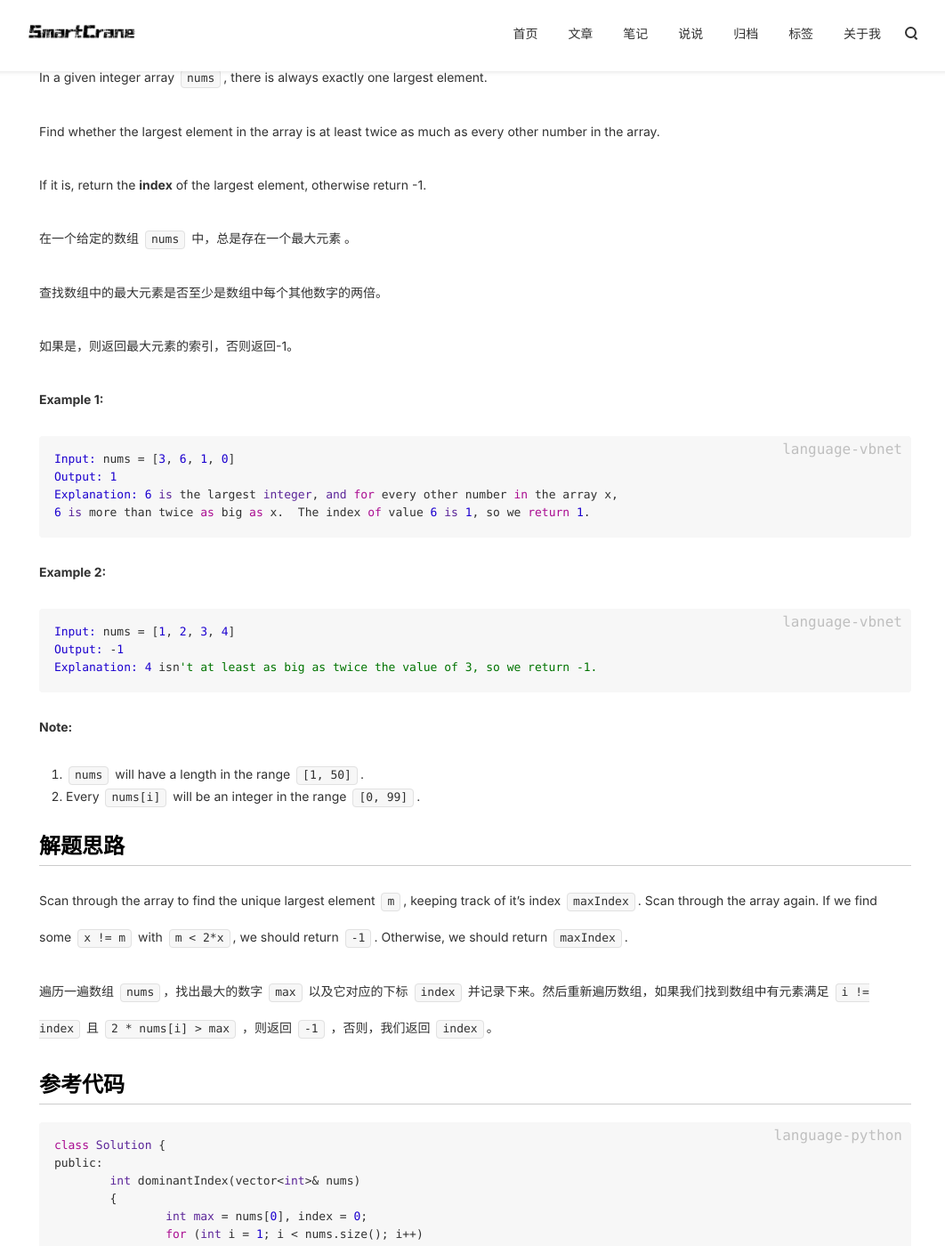
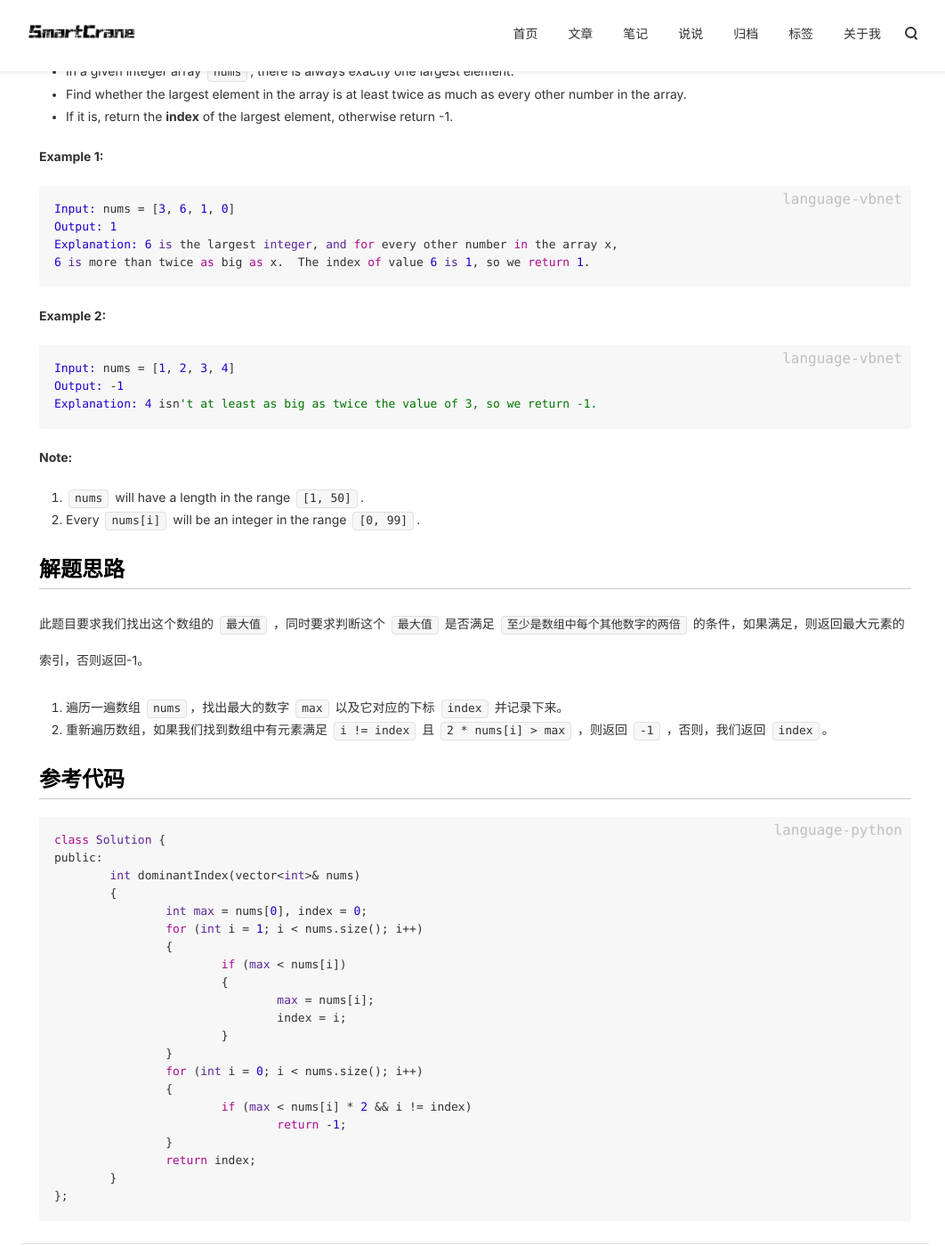
Before and after one commit to smartcrane2/smartcrane2.github.io, a Jekyll site: the page built from _posts/Leetcode/2018-09-19-Leetcode747.md, in a window 1280 px wide and 1400 px high, scrolled down 316 px. Shown: the whole window at 89% size, without its empty margins (106-1168 px from the left). Built offline with Jekyll 4.4.1, drawn with Linux system fonts in a browser that asks for light colours; nearby versions of some CDN libraries; comment, search, counter and statistics services are not loaded.

Commit message:
edit note leetcode747

````diff
--- a/_posts/Leetcode/2018-09-19-Leetcode747.md
+++ b/_posts/Leetcode/2018-09-19-Leetcode747.md
@@ -12,19 +12,11 @@ category: Leetcode 刷题笔记
 
 ## 题目描述
 
-In a given integer array `nums`, there is always exactly one largest element.
+* In a given integer array `nums`, there is always exactly one largest element.
+* Find whether the largest element in the array is at least twice as much as every other number in the array.
+* If it is, return the **index** of the largest element, otherwise return -1.
 
-Find whether the largest element in the array is at least twice as much as every other number in the array.
-
-If it is, return the **index** of the largest element, otherwise return -1.
-
-在一个给定的数组 `nums` 中，总是存在一个最大元素 。
-
-查找数组中的最大元素是否至少是数组中每个其他数字的两倍。
-
-如果是，则返回最大元素的索引，否则返回-1。
-
-**Example 1:**
+##### Example 1:
 ```
 Input: nums = [3, 6, 1, 0]
 Output: 1
@@ -32,21 +24,22 @@ Explanation: 6 is the largest integer, and for every other number in the array x
 6 is more than twice as big as x.  The index of value 6 is 1, so we return 1.
 ```
 
-**Example 2:**
+##### Example 2:
 ```
 Input: nums = [1, 2, 3, 4]
 Output: -1
 Explanation: 4 isn't at least as big as twice the value of 3, so we return -1.
 ```
 
-**Note:**
+##### Note:
 1. `nums` will have a length in the range `[1, 50]`.
 2. Every `nums[i]` will be an integer in the range `[0, 99]`.
 
 ## 解题思路
-Scan through the array to find the unique largest element `m`, keeping track of it's index `maxIndex`. Scan through the array again. If we find some `x != m` with `m < 2*x`, we should return `-1`. Otherwise, we should return `maxIndex`.
+此题目要求我们找出这个数组的 `最大值` ，同时要求判断这个 `最大值` 是否满足 `至少是数组中每个其他数字的两倍` 的条件，如果满足，则返回最大元素的索引，否则返回-1。
 
-遍历一遍数组 `nums`，找出最大的数字 `max` 以及它对应的下标 `index` 并记录下来。然后重新遍历数组，如果我们找到数组中有元素满足 `i != index` 且 `2 * nums[i] > max` ，则返回 `-1` ，否则，我们返回 `index`。
+1. 遍历一遍数组 `nums`，找出最大的数字 `max` 以及它对应的下标 `index` 并记录下来。
+2. 重新遍历数组，如果我们找到数组中有元素满足 `i != index` 且 `2 * nums[i] > max` ，则返回 `-1` ，否则，我们返回 `index`。
 
 ## 参考代码
 
````
